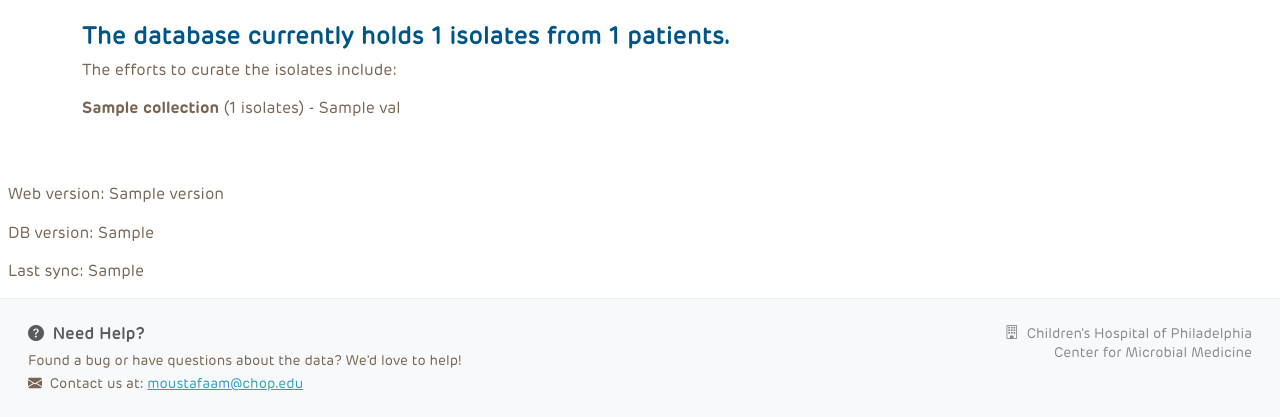
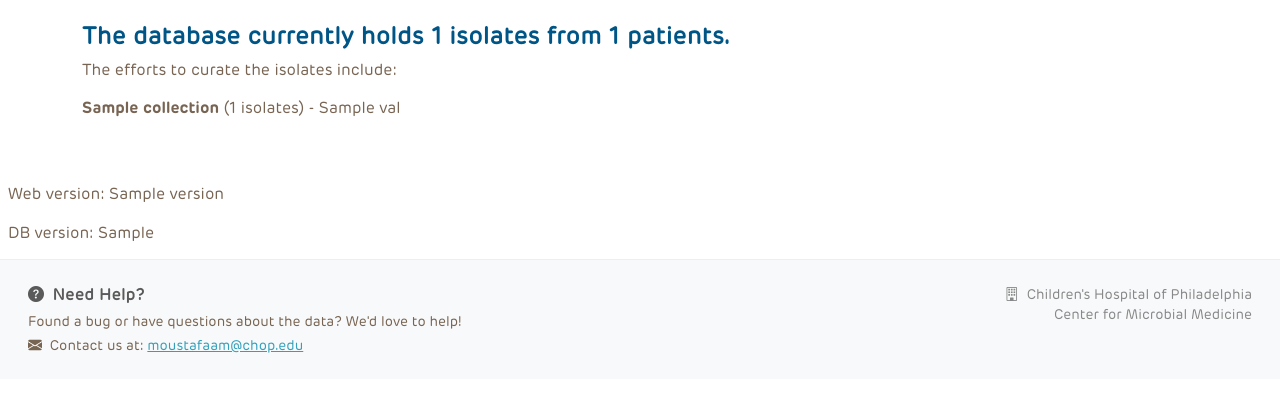
Before and after one commit to PennChopMicrobiomeProgram/marc_web, a Flask app: template app/templates/index.html in a window 1280 px wide. Shown: the part 499-916 px from the top of the page. After the commit the page ends 852 px from the top, so only its background shows below. Run offline with Flask 3, Linux system fonts and the light colour scheme; the template is opened without the code that fills it: most values are stand-ins (such as "Sample title", 1, 10 or a date in 2020); parts of the project's set-up code (start-up, migrations or seed data) failed here and were passed over; some libraries are stand-ins or nearby versions; some web fonts are replaced.

Commit message:
Don't display last_sync

```diff
--- a/app/templates/index.html
+++ b/app/templates/index.html
@@ -36,6 +36,6 @@
 <div>
   <p>Web version: {{ version }}</p>
   <p>DB version: {{ marc_db_version }}</p>
-  <p>Last sync: {{ last_sync }}</p>
+  <!--<p>Last sync: {{ last_sync }}</p>-->
 </div>
 {% endblock %}
```
